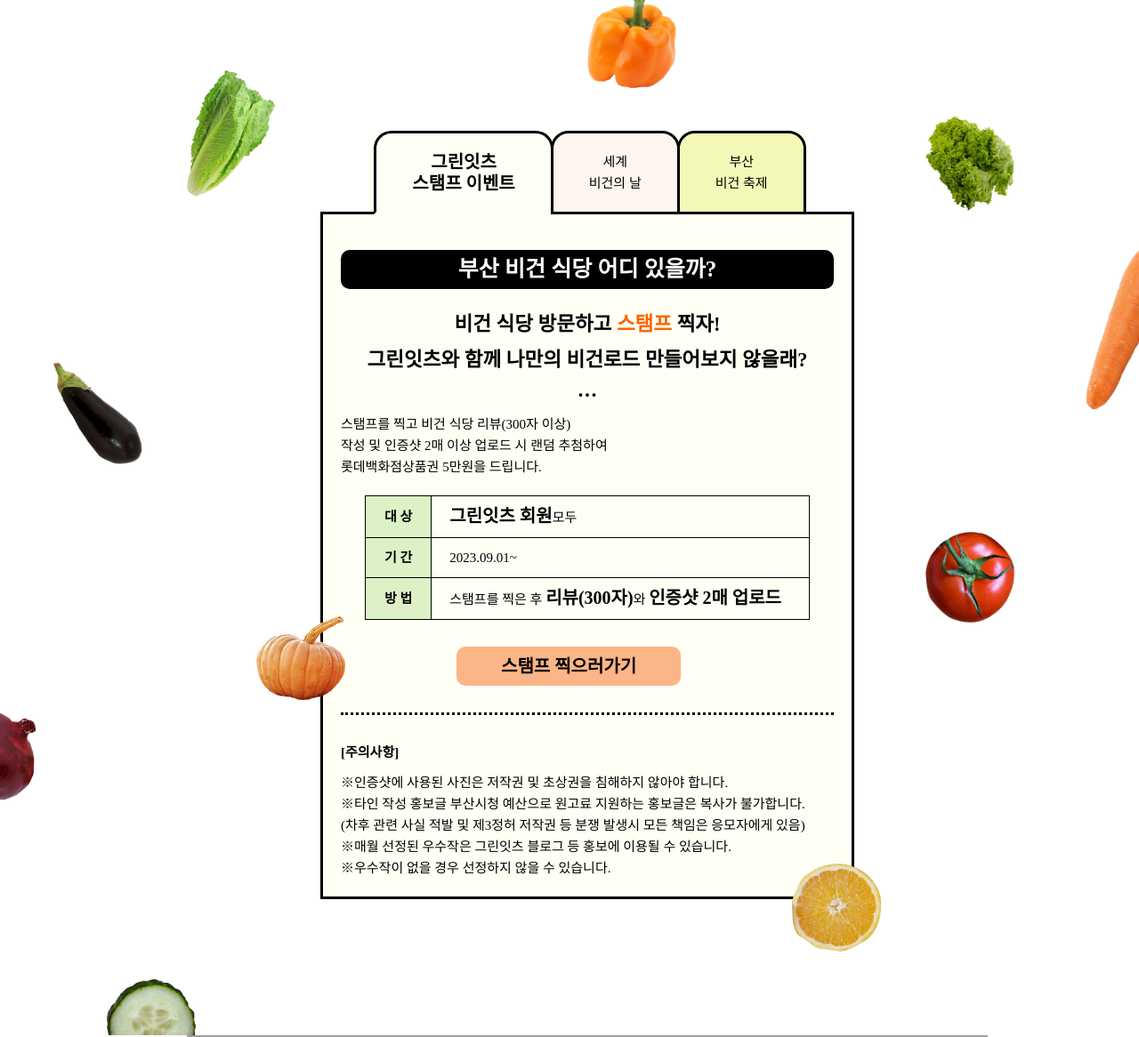
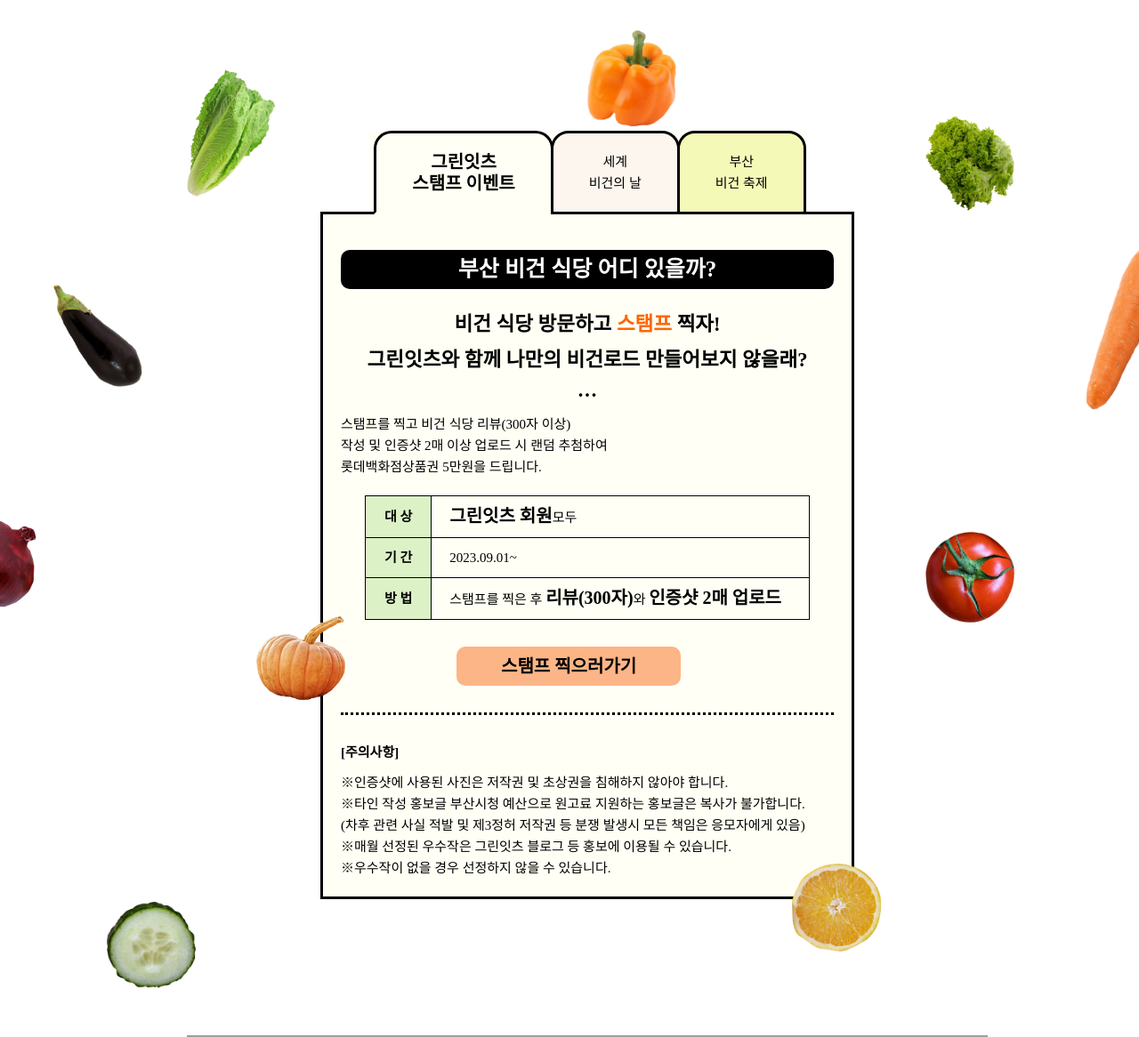
Before and after one commit to BoHyun-project/GreenEats, a plain HTML site: page EVENT.html in a window 1280 px wide. Shown: the part 141-1307 px from the top of the page at 89% size. Drawn offline with nearby package versions, Linux system fonts and the light colour scheme; grey boxes are pictures that could not be loaded; a web font is replaced by a local one.

Commit message:
Add files via upload

```diff
--- a/css/event.css
+++ b/css/event.css
@@ -311,7 +311,7 @@ footer p{
 /* 채소 아이콘 */
 .icon1{
   position: absolute;
-  top: -18%;
+  top: -13%;
   left: 50%;
 }
 .icon2{
@@ -331,7 +331,7 @@ footer p{
 }
 .icon5{
   position: absolute;
-  top: 30%;
+  top: 20%;
   left: -50%;
 }
 .icon6{
@@ -346,7 +346,7 @@ footer p{
 }
 .icon8{
   position: absolute;
-  top: 75%;
+  top: 50%;
   left: -70%;
 }
 .icon9{
@@ -356,7 +356,7 @@ footer p{
 }
 .icon10{
   position: absolute;
-  top: 110%;
+  top: 100%;
   left: -40%;
 }
 .icon11{
@@ -371,7 +371,7 @@ footer p{
 }
 .icon13{
   position: absolute;
-  top: 130%;
+  top: 90%;
   left: -80%;
 }
 /* 채소 아이콘 */
```
